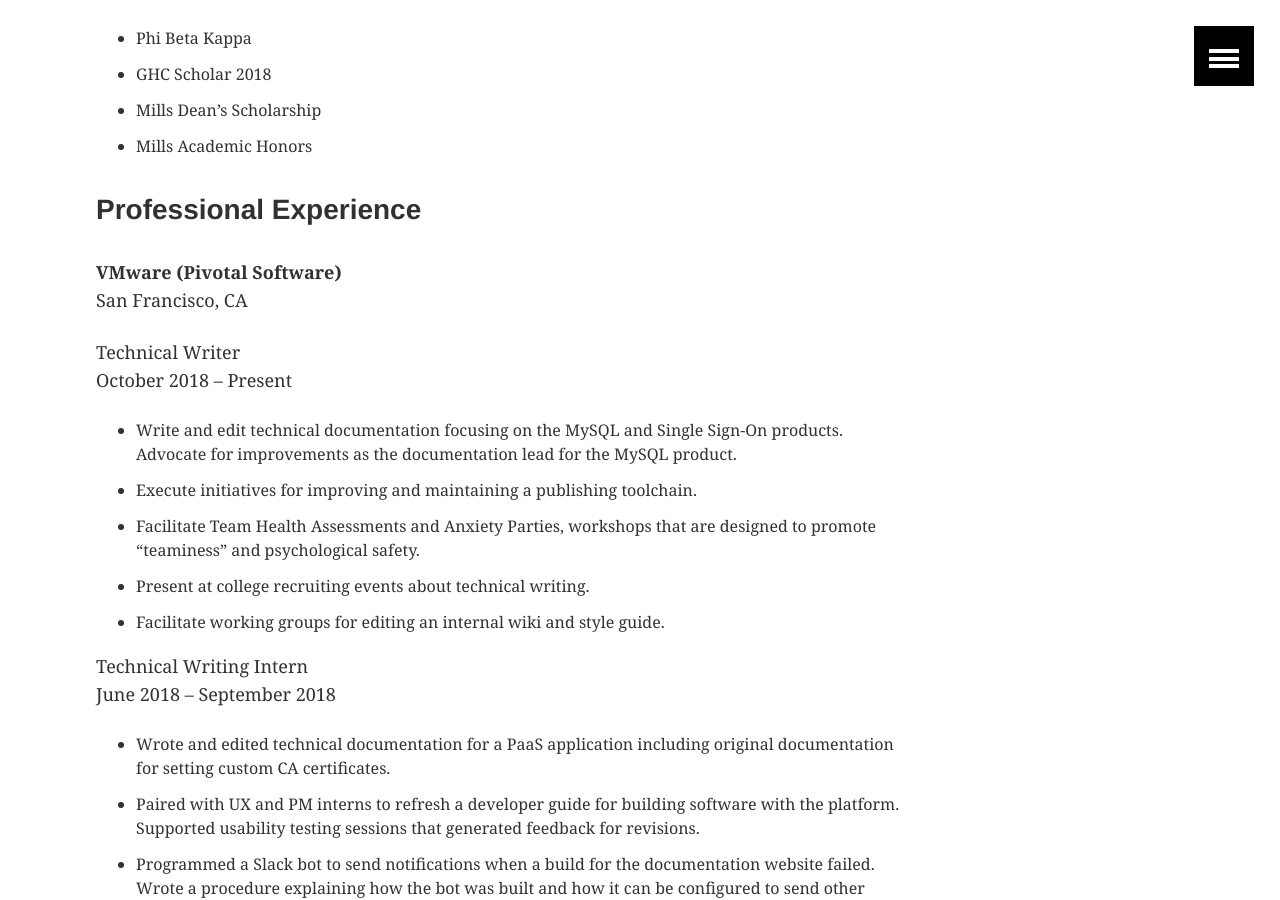
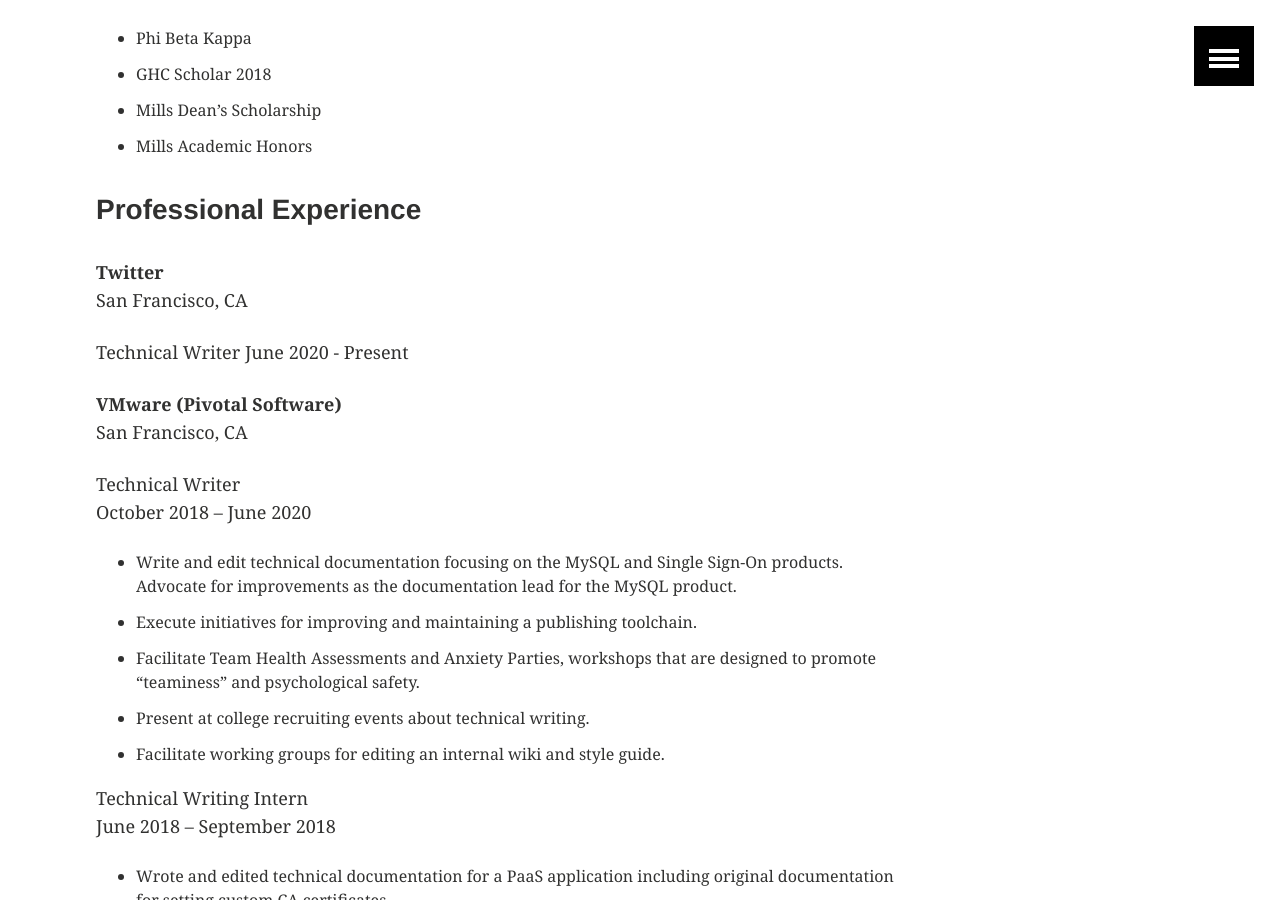
Before and after one commit to radaeze/radaeze.github.io, a Jekyll site: the page built from :resume.md, in a window 1280 px wide and 900 px high, scrolled down 636 px. Built offline with Jekyll 4.4.1, drawn with Linux system fonts in a browser that asks for light colours.

Commit message:
Update :resume.md

```diff
--- a/:resume.md
+++ b/:resume.md
@@ -24,11 +24,18 @@ Overall G.P.A. 3.9 / Computer Science G.P.A. 4.0
 + Mills Academic Honors
 
 ### Professional Experience
+
+**Twitter**
+San Francisco, CA
+
+Technical Writer
+June 2020 - Present
+
 **VMware (Pivotal Software)**
 San Francisco, CA
 
 Technical Writer
-October 2018 – Present
+October 2018 – June 2020
 
 + Write and edit technical documentation focusing on the MySQL and Single Sign-On products.
   Advocate for improvements as the documentation lead for the MySQL product.
```
